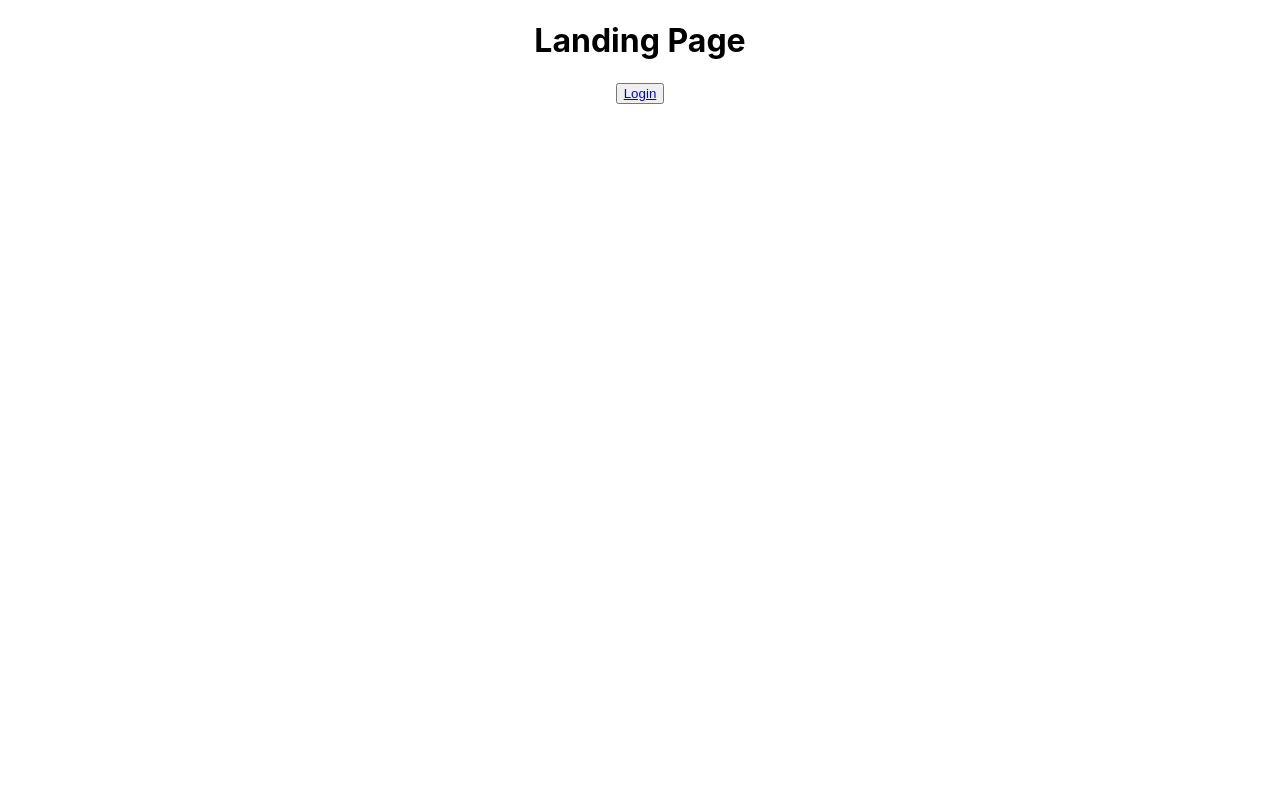
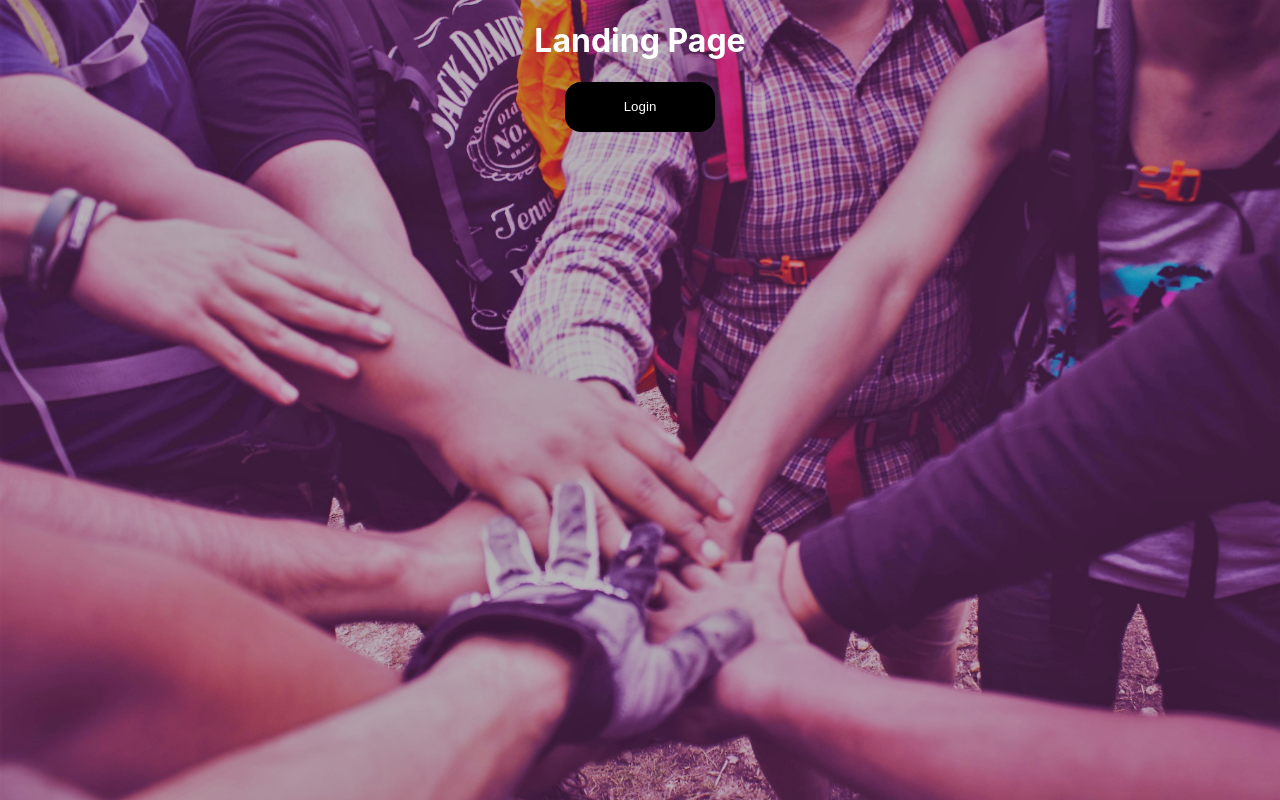
Before and after one commit to SaloniSS/nwHack2021, a React (Create React App) app in the folder frontend/: page / in a window 1280 px wide. Built offline with nearby package versions, Linux system fonts and the light colour scheme.

Commit message:
bkg image and redid buttons

```diff
--- a/frontend/src/pages/home.js
+++ b/frontend/src/pages/home.js
@@ -1,16 +1,16 @@
 
 import React from "react";
-import { Link, withRouter} from "react-router-dom";
+import { Link, withRouter } from "react-router-dom";
 
 function Home() {
     return (
         <div className="dashboard">
             <h1>Dashboard</h1>
+            <Link to="/">
                 <button>
-                <Link to="/">
                     Logout
+                </button>
             </Link>
-        </button>
         </div>
     );
 }
--- a/frontend/src/pages/landing.js
+++ b/frontend/src/pages/landing.js
@@ -1,16 +1,18 @@
 
 import React from "react";
-import { Link, withRouter} from "react-router-dom";
+import { Link, withRouter } from "react-router-dom";
+import '../styles/landing.css';
+
 
 function Landing() {
     return (
         <div className="Landing">
             <h1>Landing Page</h1>
+            <Link to="/login">
                 <button>
-                <Link to="/login">
                     Login
+                </button>
             </Link>
-        </button>
         </div>
     );
 }
--- a/frontend/src/pages/login.js
+++ b/frontend/src/pages/login.js
@@ -4,13 +4,13 @@ import { Link, withRouter } from "react-router-dom";
 
 function Login() {
     return (
-        <div className="Landing">
+        <div className="Login">
             <h1>Login Page</h1>
-            <button>
-                <Link to="/home">
+            <Link to="/home">
+                <button>
                     Login
-                </Link>
-            </button>
+                </button>
+            </Link>
         </div>
     );
 }
--- /dev/null
+++ b/frontend/src/styles/landing.css
@@ -0,0 +1,20 @@
+body{
+
+    background-image: url("../assets/landing.jpg");
+    background-size: 100vw;
+    background-blend-mode: saturation;
+}
+
+.Landing{
+    color: white;
+
+}
+
+button{
+    background-color: black;
+    color: white;
+    border: none;
+    border-radius: 1rem;
+    width: 150px;
+    height: 50px;
+}
```
Also changed, not shown: frontend/src/assets/landing.jpg (added). Lines whose indentation alone changed are shown as unchanged.
